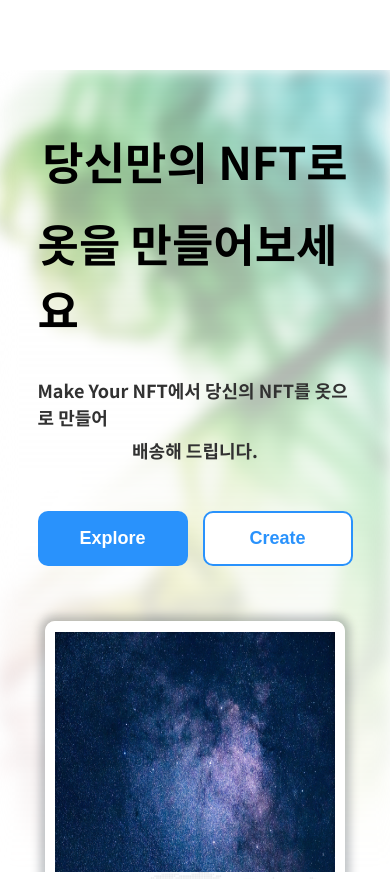
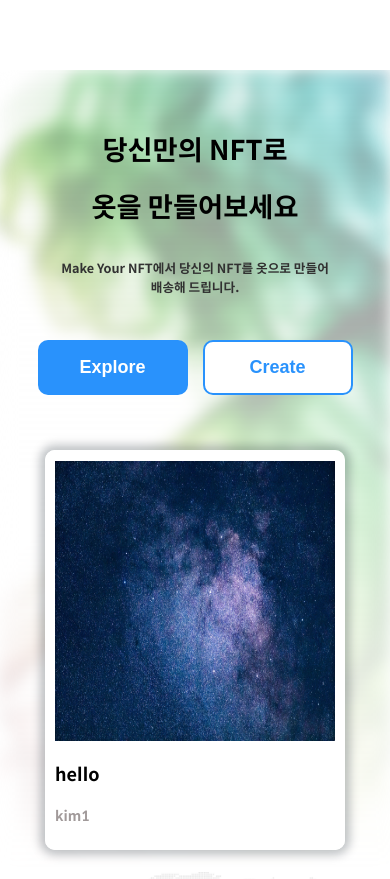
Before and after one commit to Make-your-NFT/frontend, a Next.js app: page /main in a window 390 px wide. Shown: the top 879 px of the page. Built offline with nearby package versions, Linux system fonts and the light colour scheme.

Commit message:
메인 페이지 반응형 폰트로 변경

```diff
--- a/components/main/intro.module.css
+++ b/components/main/intro.module.css
@@ -28,7 +28,7 @@
 }
 
 .h1 {
-  font-size: 55px;
+  font-size: 7vmin;
   color: black;
   position: relative;
   text-align: left;
@@ -37,11 +37,11 @@
 }
 
 .h3 {
-  font-size: 22px;
+  font-size: 1.5vmax;
   color: rgb(49, 49, 49);
   position: relative;
   text-align: left;
-  margin: 10px 0px;
+  margin: 0;
 }
 
 .buttonLayout {
@@ -115,21 +115,57 @@
     flex-direction: column;
     align-items: center;
   }
+}
 
-  .h1 {
-    font-size: 45px;
-    color: black;
-    position: relative;
-    text-align: left;
-    margin: 8px 0px;
-    font-weight: 700;
-  }
+@media (min-width: 1281px) {
+}
 
-  .h3 {
-    font-size: 18px;
-    color: rgb(49, 49, 49);
-    position: relative;
-    text-align: left;
-    margin: 3px 0px;
-  }
+/*
+##Device = Laptops, Desktops
+##Screen = B/w 1025px to 1280px
+##Device = 랩탑, 데스크탑
+##Screen = 1025px에서 1280px 사이
+*/
+
+@media (min-width: 1025px) and (max-width: 1280px) {
 }
+
+/*
+##Device = Tablets, Ipads (portrait),
+##Screen = B/w 768px to 1024px
+##Device = 태블릿, 아이패드(세로),
+##Screen = 768px에서 1024px 사이
+*/
+
+@media (min-width: 768px) and (max-width: 1024px) {
+}
+
+/*
+##Device = Tablets, Ipads (landscape)
+##Screen = B/w 768px to 1024px
+##Device = 태블릿, 아이패드(가로)
+##Screen = 768px에서 1024px 사이
+*/
+
+@media (min-width: 768px) and (max-width: 1024px) and (orientation: landscape) {
+}
+
+/*
+##Device = Low Resolution Tablets, Mobiles (Landscape)
+##Screen = B/w 481px to 767px
+##Device = 저해상도 태블릿, 모바일(가로)
+##Screen = 481px에서 767px 사이
+*/
+
+@media (min-width: 481px) and (max-width: 767px) {
+}
+
+/*
+##Device = Most of the Smartphones Mobiles (Portrait)
+##Screen = B/w 320px to 479px
+##Device = 대부분의 스마트폰 모바일 기기(세로)
+##Screen = 320px에서 479px 사이
+*/
+
+@media (min-width: 320px) and (max-width: 480px) {
+}
--- a/pages/index.tsx
+++ b/pages/index.tsx
@@ -10,7 +10,7 @@ const Home: NextPage = () => {
     <Layout>
       <Head>
         <title>Make Yout NFT</title>
-        <meta name="viewport" content="initial-scale=1.0, width=device-width" />
+        <meta name="viewport" content="width=device-width, initial-scale=1.0" />
       </Head>
       <Main />
     </Layout>
```
Also changed, not shown: components/header/header.module.css (+67 -3 lines), components/header/searchBar.module.css (+65 -0 lines).
